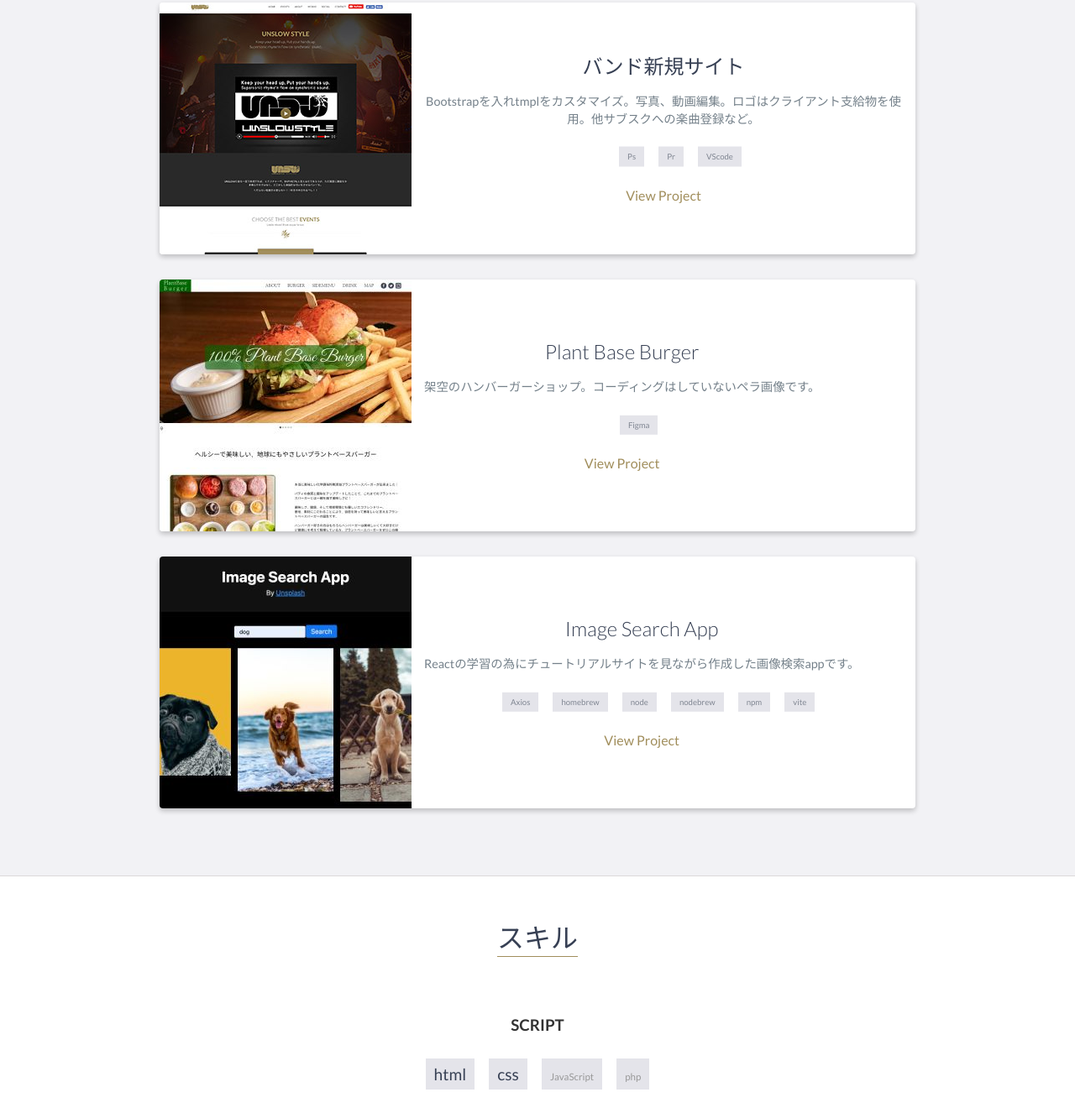
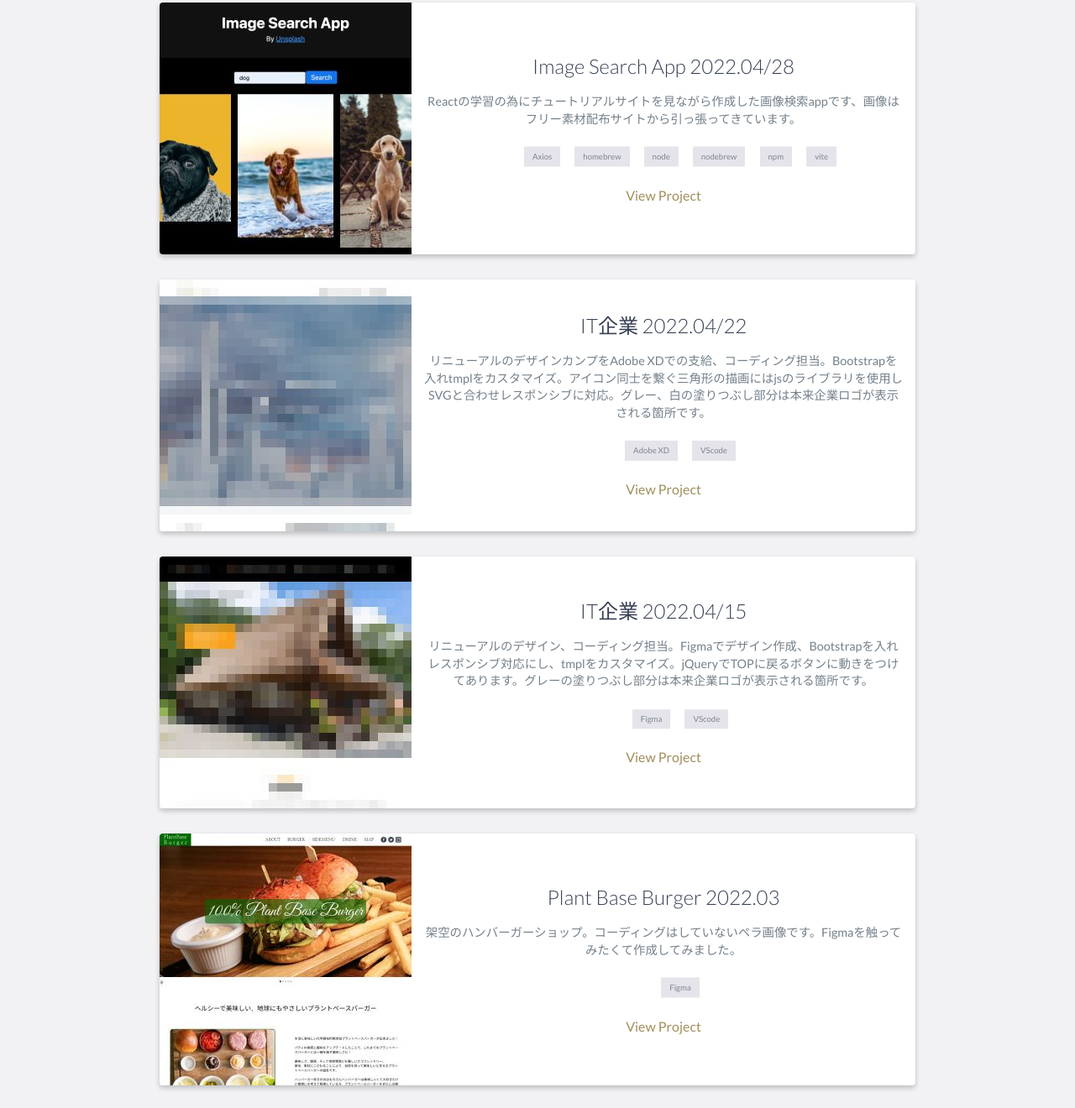
Before and after one commit to angeistory/portfolio, a website: page index.html in a window 1280 px wide. Shown: the part 863-2183 px from the top of the page at 84% size. Drawn offline with nearby package versions, Linux system fonts and the light colour scheme.

Commit message:
fulltas追加、プロジェクトの文言追加と新しいものを上に変更

```diff
--- a/index.html
+++ b/index.html
@@ -65,97 +65,94 @@
 	</div>
 	<!-- End #lead -->
 
-	<!-- <div id="about">
-		<div class="container">
-			<div class="row">
-				<div class="col-md-4">
-					<h2 class="heading">自己紹介</h2>
-				</div>
-				<div class="col-md-8">
-					<p>
-						音楽、お祭り、マラソン、自転車が趣味です。
-						音楽はエレキベースを弾いたり、阿波踊りにお囃子で参加して楽しんでいます。阿波踊りが終わると夏の終わりを感じます。
-						2015年から3回青梅マラソンに参加し、2018年は友人同士でロシアンルーレット的に毎年応募していた東京マラソンが当選してしまい、困惑しながらも初のフルマラソンでしたが無事完走出来ました。
-					</p>
-				</div>
-			</div>
-		</div>
-	</div> -->
-	<!-- End #about -->
-
-	<!-- <div id="experience" class="background-alt">
-		<h2 class="heading">職歴</h2>
-		<div id="experience-timeline">
-			<div data-date="June 1994 – April 1996">
-				<h3>職人</h3>
-				<h4>内装業</h4>
-				<p>
-					軽量鉄骨で壁や天井の骨組みを作る仕事です。<br>
-					その骨組みに石膏ボード等を貼り、壁紙で装飾すると天井や壁になります。<br>
-					お台場の国際展示場などを造っていました。
-				</p>
-			</div>
-
-			<div data-date="May 1996 – May 2001">
-				<h3>コンビニエンスストア</h3>
-				<h4>コンビニ業</h4>
-				<p>
-					今や絶滅してしまったコンビニチェーン、サンクスです。<br>
-					先輩がフランチャイズ経営を始めるとのことで、立ち上げから関わり
-					アルバイトの管理、商品の発注などを行なっていました。
-				</p>
-			</div>
-
-			<div data-date="August 2001 – April 2008">
-				<h3>自営業</h3>
-				<h4>内装業</h4>
-				<p>
-					個人事業主として友人と2人で内装業を始めました。<br>
-					賃貸住宅の改修工事、店舗・個人宅のリフォーム、
-					マンションの新築工事などを行なっていました。
-				</p>
-			</div>
-
-			<div data-date="May 2007 –  November 2020">
-				<h3>web制作会社</h3>
-				<h4>web製作業</h4>
-				<p>
-					アルバイトとして入社、前職と並行しつつ翌年から社員として働き始めました。<br>
-					主にサイト製作管理、写真加工、動画編集、印刷物の作成など。
-					2015年から勤務形態を在宅に変更しました。2020年covid-19の影響により業績が悪化し業務縮小の為に退職。
-				</p>
-			</div>
-
-			<div data-date="October 2021 – ">
-				<h3>ITサービス会社</h3>
-				<h4>web製作業</h4>
-				<p>
-					前職と同じweb制作者として働き始めました。
-				</p>
-			</div>
-		</div>
-	</div> -->
-	<!-- End #experience -->
-
-	<!-- <div id="education">
-		<h2 class="heading">学歴</h2>
-		<div class="education-block">
-			<h3>都立高校</h3>
-			<span class="education-date">April 1988 - March 1991</span>
-			<h4>普通科</h4>
-		</div>
-		<div class="education-block">
-			<h3>音楽専門学校</h3>
-			<span class="education-date">April 1991 - March 1993</span>
-			<h4>ミュージックビジネス科</h4>
-		</div>
-	</div> -->
-	<!-- End #education -->
-
 	<div id="projects" class="background-alt">
 		<h2 class="heading">関わったプロジェクト</h2>
 		<div class="container">
 			<div class="row">
+
+				<div class="project shadow-large">
+					<div class="project-image">
+						<img src="images/project5.jpg" />
+					</div>
+					<!-- End .project-image -->
+					<div class="project-info">
+						<h3>Image Search App 2022.04/28</h3>
+						<p>
+							Reactの学習の為にチュートリアルサイトを見ながら作成した画像検索appです、画像はフリー素材配布サイトから引っ張ってきています。
+						</p>
+						<ul class="tool">
+							<li>Axios</li>
+							<li>homebrew</li>
+							<li>node</li>
+							<li>nodebrew</li>
+							<li>npm</li>
+							<li>vite</li>
+						</ul>
+						<a href="https://image-search-app-practise.netlify.app/" target=_blank>View Project</a>
+					</div>
+					<!-- End .project-info -->
+				</div>
+				<!-- End .project -->
+
+				<div class="project shadow-large">
+					<div class="project-image">
+						<img src="images/project4.jpg" />
+					</div>
+					<!-- End .project-image -->
+					<div class="project-info">
+						<h3>IT企業  2022.04/22</h3>
+						<p>
+							リニューアルのデザインカンプをAdobe XDでの支給、コーディング担当。Bootstrapを入れtmplをカスタマイズ。アイコン同士を繋ぐ三角形の描画にはjsのライブラリを使用しSVGと合わせレスポンシブに対応。グレー、白の塗りつぶし部分は本来企業ロゴが表示される箇所です。
+						</p>
+						<ul class="tool">
+							<li>Adobe XD</li>
+							<li>VScode</li>
+						</ul>
+						<a href="https://server666.html.xdomain.jp/network/" target=_blank rel="noopener">View
+							Project</a>
+					</div>
+					<!-- End .project-info -->
+				</div>
+				<!-- End .project -->
+
+				<div class="project shadow-large">
+					<div class="project-image">
+						<img src="images/project3.jpg" />
+					</div>
+					<!-- End .project-image -->
+					<div class="project-info">
+						<h3>IT企業  2022.04/15</h3>
+						<p>
+							リニューアルのデザイン、コーディング担当。Figmaでデザイン作成、Bootstrapを入れレスポンシブ対応にし、tmplをカスタマイズ。jQueryでTOPに戻るボタンに動きをつけてあります。グレーの塗りつぶし部分は本来企業ロゴが表示される箇所です。
+						</p>
+						<ul class="tool">
+							<li>Figma</li>
+							<li>VScode</li>
+						</ul>
+						<a href="https://server666.html.xdomain.jp/tech/" target=_blank rel="noopener">View Project</a>
+					</div>
+					<!-- End .project-info -->
+				</div>
+				<!-- End .project -->
+
+				<div class="project shadow-large">
+					<div class="project-image">
+						<img src="images/project2.jpg" />
+					</div>
+					<!-- End .project-image -->
+					<div class="project-info">
+						<h3>Plant Base Burger 2022.03</h3>
+						<p>
+							架空のハンバーガーショップ。コーディングはしていないペラ画像です。Figmaを触ってみたくて作成してみました。
+						</p>
+						<ul class="tool">
+							<li>Figma</li>
+						</ul>
+						<a href="./pbburger.html" target=_blank rel="noopener">View Project</a>
+					</div>
+					<!-- End .project-info -->
+				</div>
+				<!-- End .project -->
 
 				<div class="project shadow-large">
 					<div class="project-image">
@@ -173,85 +170,6 @@
 							<li>VScode</li>
 						</ul>
 						<a href="http://unslow.net/" target=_blank rel="noopener">View Project</a>
-					</div>
-					<!-- End .project-info -->
-				</div>
-				<!-- End .project -->
-
-				<div class="project shadow-large">
-					<div class="project-image">
-						<img src="images/project2.jpg" />
-					</div>
-					<!-- End .project-image -->
-					<div class="project-info">
-						<h3>Plant Base Burger</h3>
-						<p>
-							架空のハンバーガーショップ。コーディングはしていないペラ画像です。
-						</p>
-						<ul class="tool">
-							<li>Figma</li>
-						</ul>
-						<a href="./pbburger.html" target=_blank rel="noopener">View Project</a>
-					</div>
-					<!-- End .project-info -->
-				</div>
-				<!-- End .project -->
-
-				<!-- <div class="project shadow-large">
-					<div class="project-image">
-						<img src="images/project3.jpg" />
-					</div>
-					<div class="project-info">
-						<h3>株式会社fulltas</h3>
-						<p>
-							リニューアルのデザイン、コーディング担当。Bootstrapを入れtmplをカスタマイズ。
-						</p>
-						<ul class="tool">
-							<li>Figma</li>
-							<li>VScode</li>
-						</ul>
-						<a href="https://fulltas.co.jp/" target=_blank rel="noopener">View Project</a>
-					</div>
-				</div> -->
-				<!-- End .project -->
-
-				<!-- <div class="project shadow-large">
-					<div class="project-image">
-						<img src="images/project4.jpg" />
-					</div>
-					<div class="project-info">
-						<h3>フルタスネットワーク株式会社</h3>
-						<p>
-							リニューアルのデザインカンプ支給でのコーディング担当。Bootstrapを入れtmplをカスタマイズ。
-						</p>
-						<ul class="tool">
-							<li>Adobe XD</li>
-							<li>VScode</li>
-						</ul>
-						<a href="https://fulltas-net.co.jp/" target=_blank rel="noopener">View Project</a>
-					</div>
-				</div> -->
-				<!-- End .project -->
-
-				<div class="project shadow-large">
-					<div class="project-image">
-						<img src="images/project5.jpg" />
-					</div>
-					<!-- End .project-image -->
-					<div class="project-info">
-						<h3>Image Search App</h3>
-						<p>
-							Reactの学習の為にチュートリアルサイトを見ながら作成した画像検索appです。
-						</p>
-						<ul class="tool">
-							<li>Axios</li>
-							<li>homebrew</li>
-							<li>node</li>
-							<li>nodebrew</li>
-							<li>npm</li>
-							<li>vite</li>
-						</ul>
-						<a href="https://image-search-app-practise.netlify.app/" target=_blank>View Project</a>
 					</div>
 					<!-- End .project-info -->
 				</div>
```
